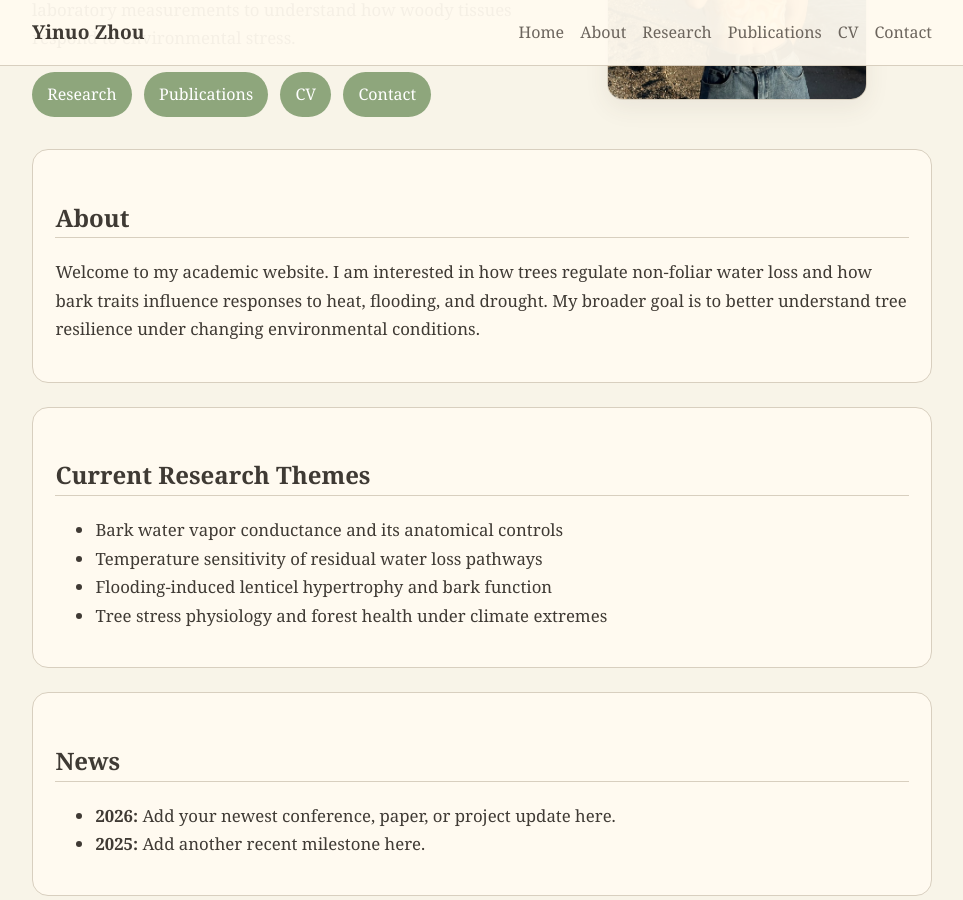
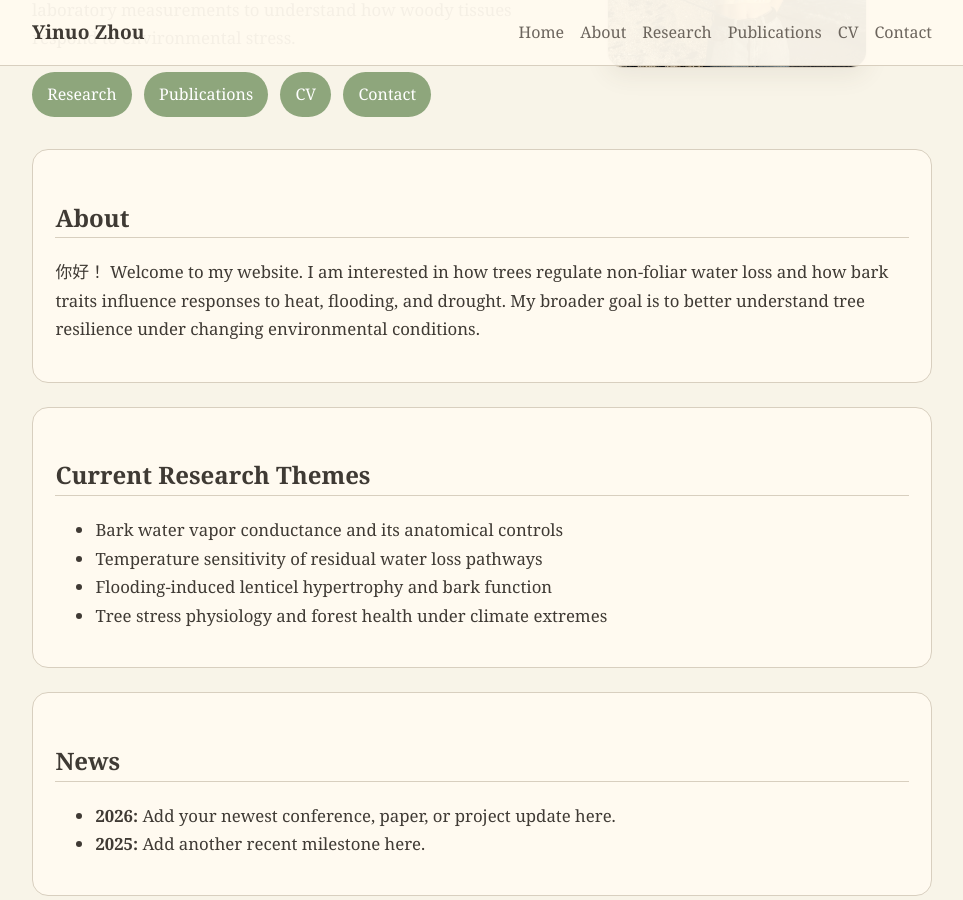
Before and after one commit to Yinuo-Zhou524/Yinuo-Zhou524.github.io, a Jekyll site: the page built from index.md, in a window 1280 px wide and 900 px high, scrolled down 400 px. Shown: the whole window, without its empty margins (158-1121 px from the left). Built offline with Jekyll 4.4.1, drawn with Linux system fonts in a browser that asks for light colours.

```diff
--- a/index.md
+++ b/index.md
@@ -27,14 +27,15 @@ title: Home
   </div>
 
   <div class="hero-photo">
-    <img src="/assets/img/profile.JPG" alt="Portrait of Yinuo Zhou">
+    <img src="/assets/img/profile.jpg" alt="Portrait of Yinuo Zhou">
   </div>
 </div>
 
 <section>
   <h2>About</h2>
   <p>
-    Welcome to my academic website. I am interested in how trees regulate non-foliar water loss and how
+    你好！
+    Welcome to my website. I am interested in how trees regulate non-foliar water loss and how
     bark traits influence responses to heat, flooding, and drought. My broader goal is to better understand
     tree resilience under changing environmental conditions.
   </p>
```
Also changed, not shown: about.md (+9 -2 lines), assets/img/hobby_yoga.jpg (added), assets/img/lab1.jpg (added), assets/img/lab2.jpg (added), assets/img/profile.JPG.
